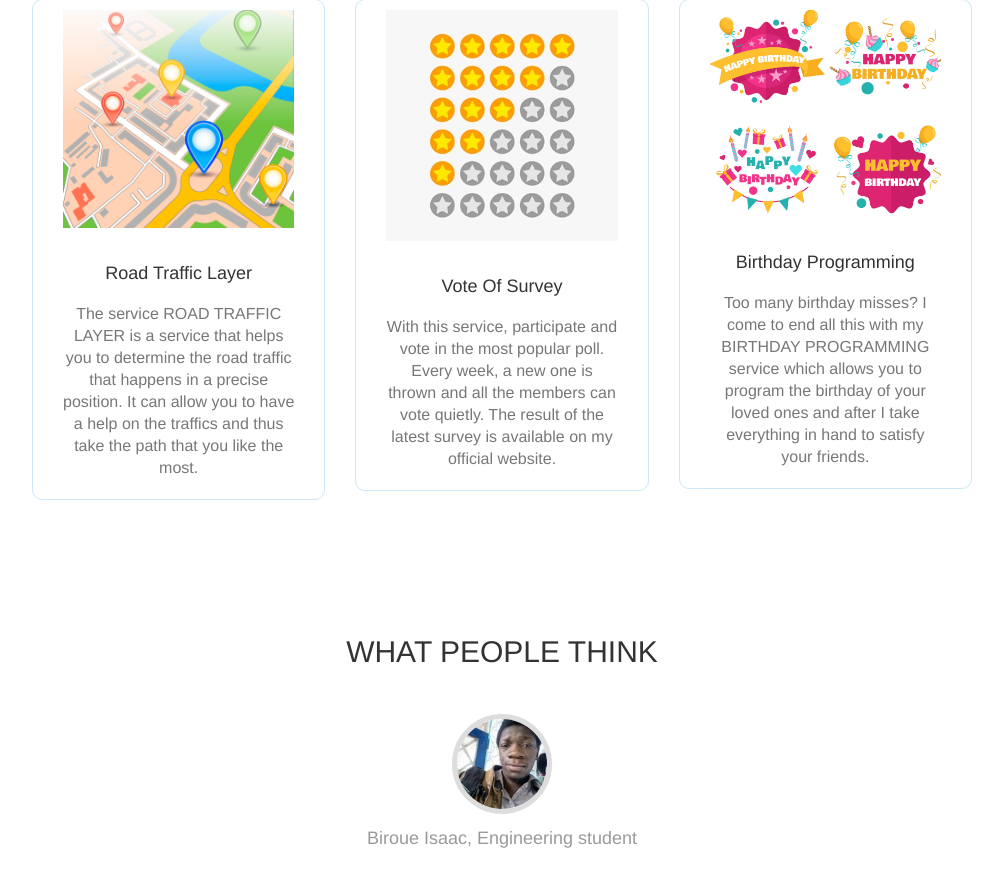
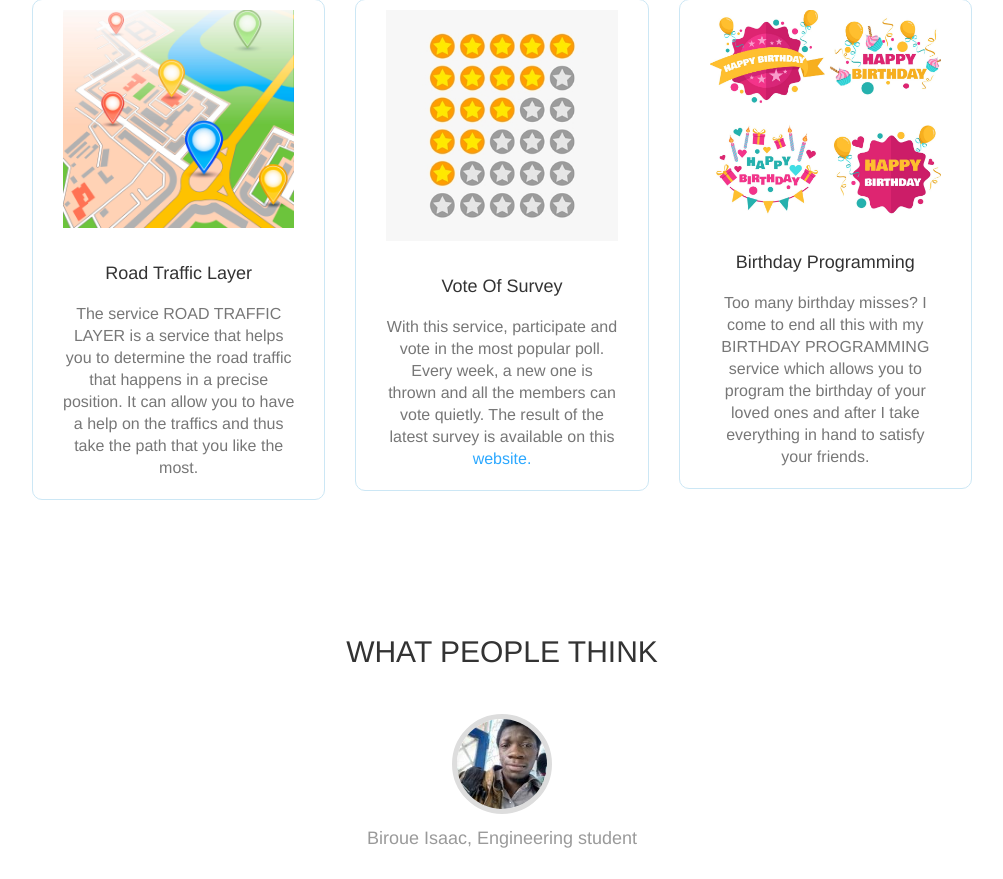
Before and after one commit to nejos97/pinohh_website, a PHP site: page / in a window 1280 px wide. Shown: the part 2648-3527 px from the top of the page, without its empty margins (138-1141 px from the left). Run offline with PHP 8.4, Linux system fonts and the light colour scheme; data that the repository does not hold is empty.

Commit message:
update index.php:195

```diff
--- a/index.php
+++ b/index.php
@@ -192,7 +192,7 @@
                                     <img src="assets/img/vos.jpg" class="img-responsive">
                                 </div>
                                 <h4>Vote Of Survey</h4>
-                                <p>With this service, participate and vote in the most popular poll. Every week, a new one is thrown and all the members can vote quietly. The result of the latest survey is available on my official website.</p>
+                                <p>With this service, participate and vote in the most popular poll. Every week, a new one is thrown and all the members can vote quietly. The result of the latest survey is available on this <a href="https://pinohh.herokuapp.com/survey.php">website.</a></p>
                             </div>
                         </div>
                         <div class="col-md-4">
```
